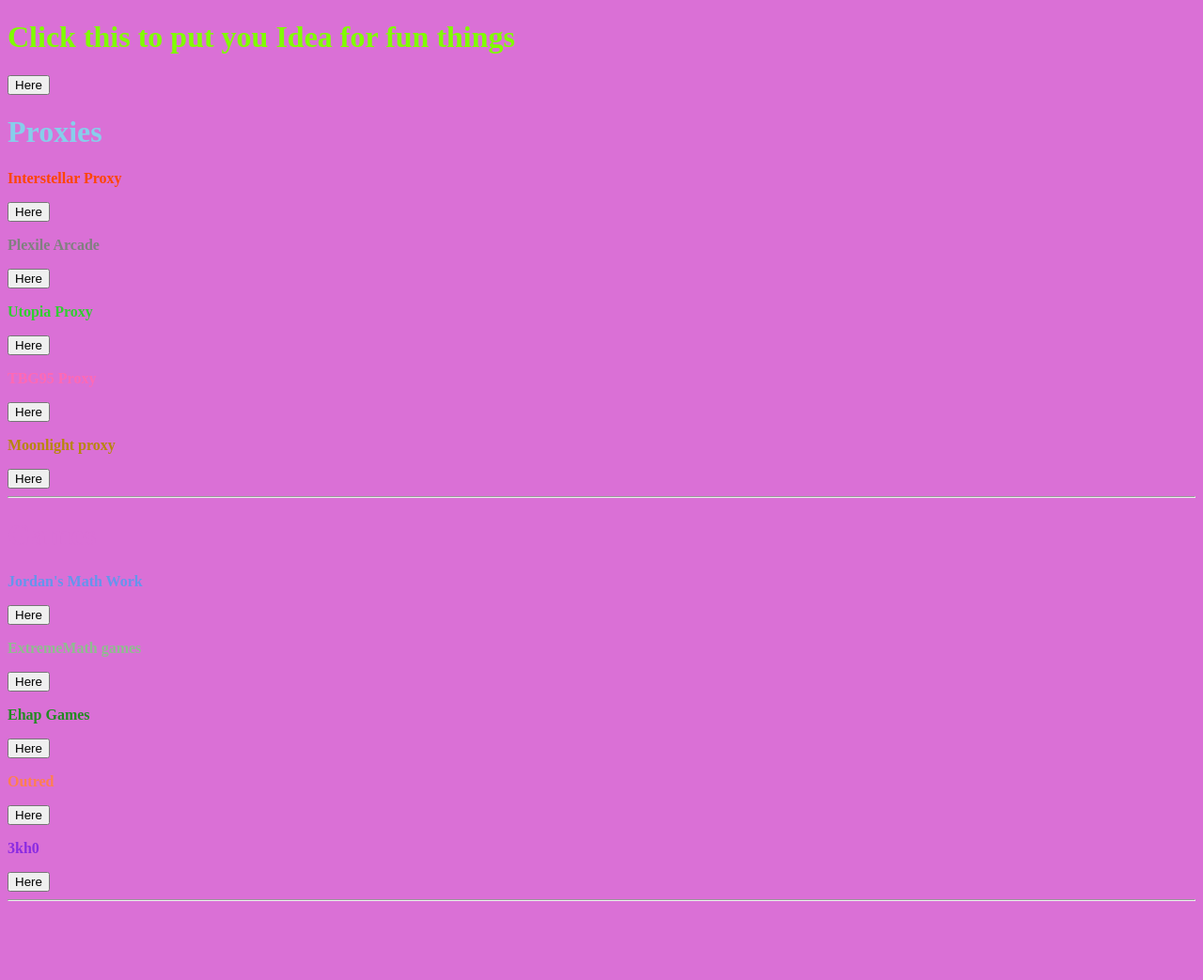
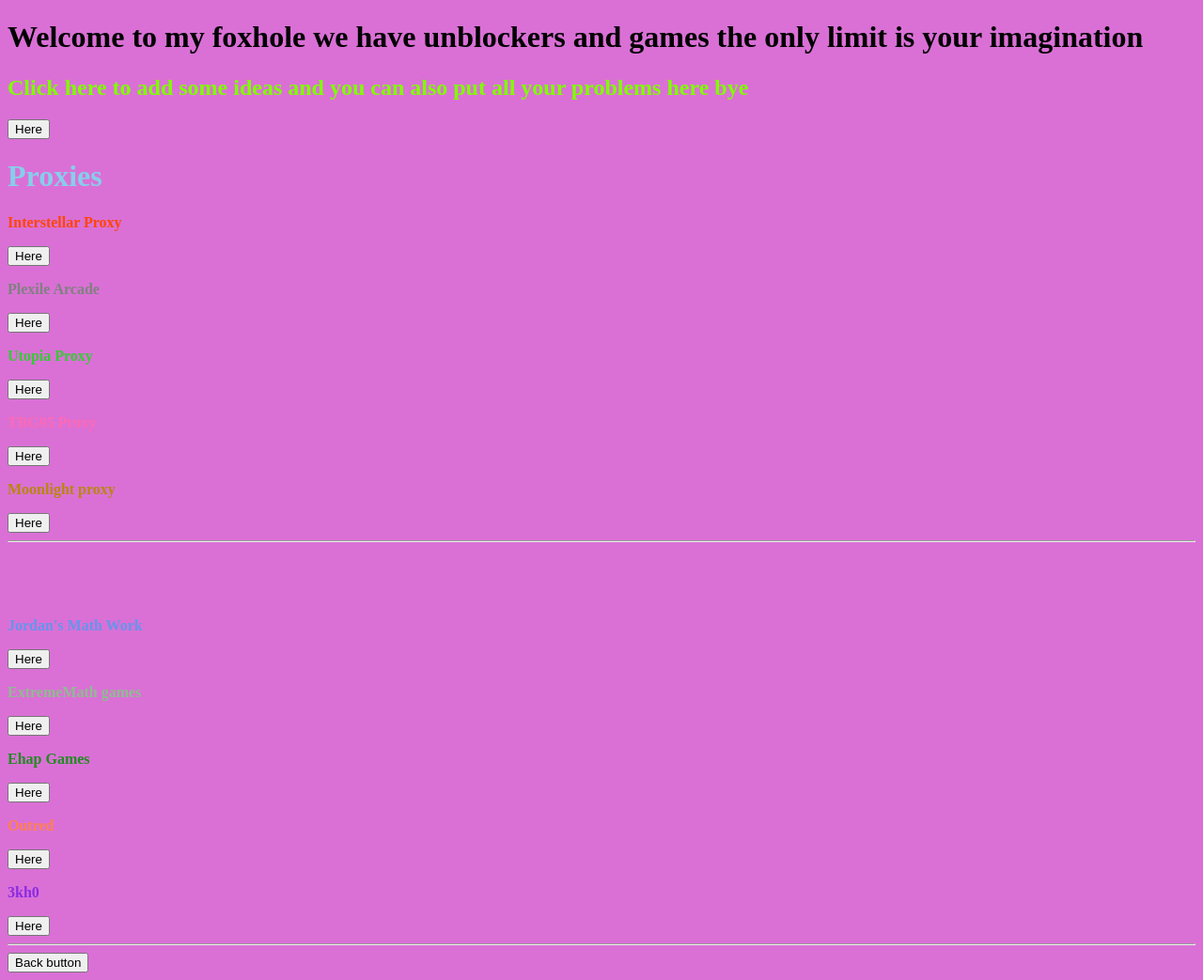
Before and after one commit to amazingcoder132/MyWebsite, a plain HTML site: page 2 index.html in a window 1280 px wide. Shown: the whole page at 94% size. Before the commit the page ends 967 px from the top, so only its background shows below. Drawn offline with Linux system fonts and the light colour scheme.

Commit message:
Update 2 index.html

```diff
--- a/2 index.html
+++ b/2 index.html
@@ -5,7 +5,8 @@
         <link rel="icon" href="classroom.png" type="image/x-icon">
     </head>
     <body style="background-color: orchid;">
-        <h1 style="color: chartreuse;">Click this to put you Idea for fun things</h1>
+        <h1>Welcome to my foxhole we have unblockers and games the only limit is your imagination</h1>
+        <h2 style="color: chartreuse;">Click here to add some ideas and you can also put all your problems here bye</h1>
         <a href="https://forms.gle/HD2ygp7h8h2m7RRHA"><button>Here</button></a>
         <h1 style="color:skyblue">Proxies</h1>
         <p  style="color:orangered"><b>Interstellar Proxy</b></p>
@@ -39,7 +40,7 @@
         <p style="color:blueviolet"><b>3kh0</b></p>
         <a href="https://pureprofake.netlify.app/" target=_blank><button>Here</button></a>
         <hr>
-        <!-- Wrap the sections you want to hide in a div with an id -->
+        <a href="index.html"><button>Back button</button></a>
         <div id="hiddenContent" style="display: none;">
             <h1>Kahoot hacks</h1>
             <p>It may be slow but it works</p>
```
